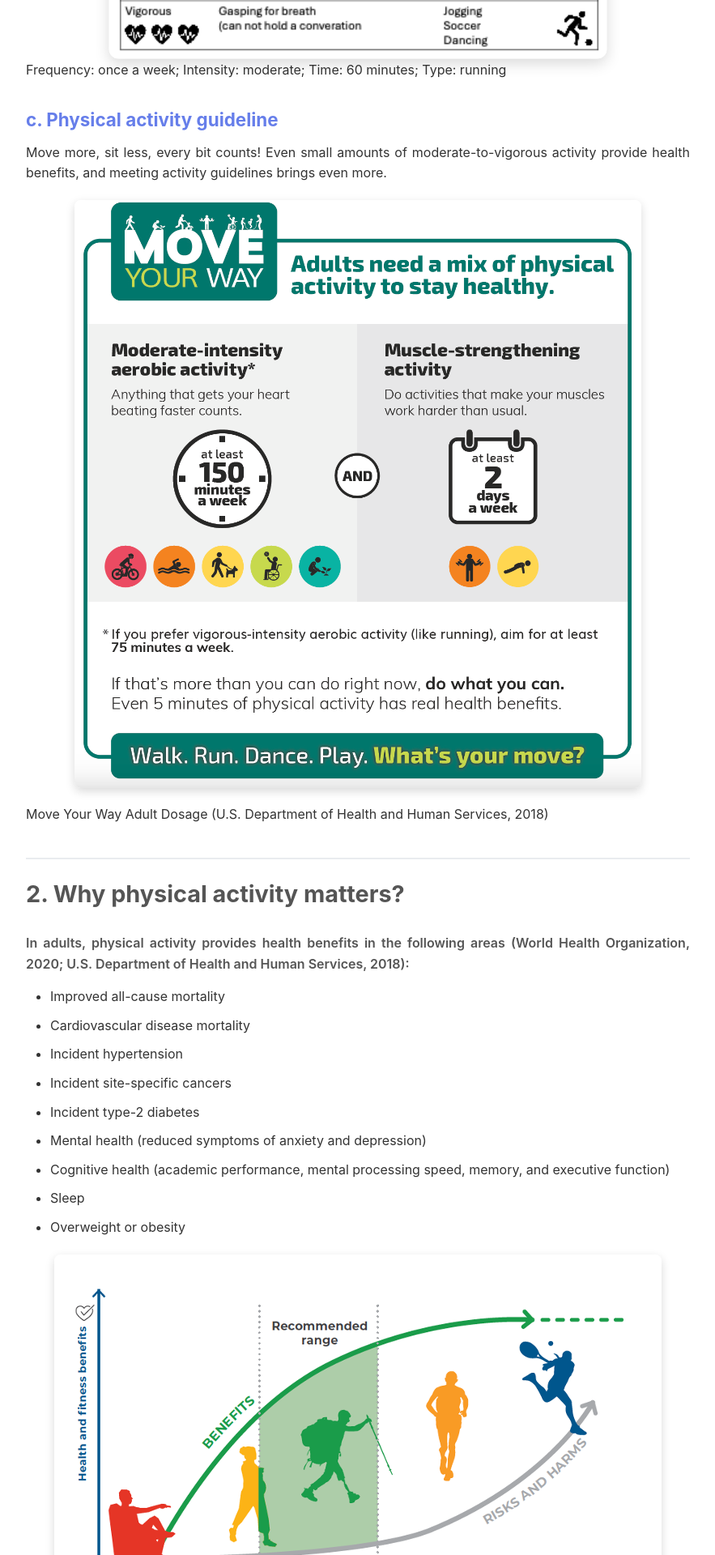
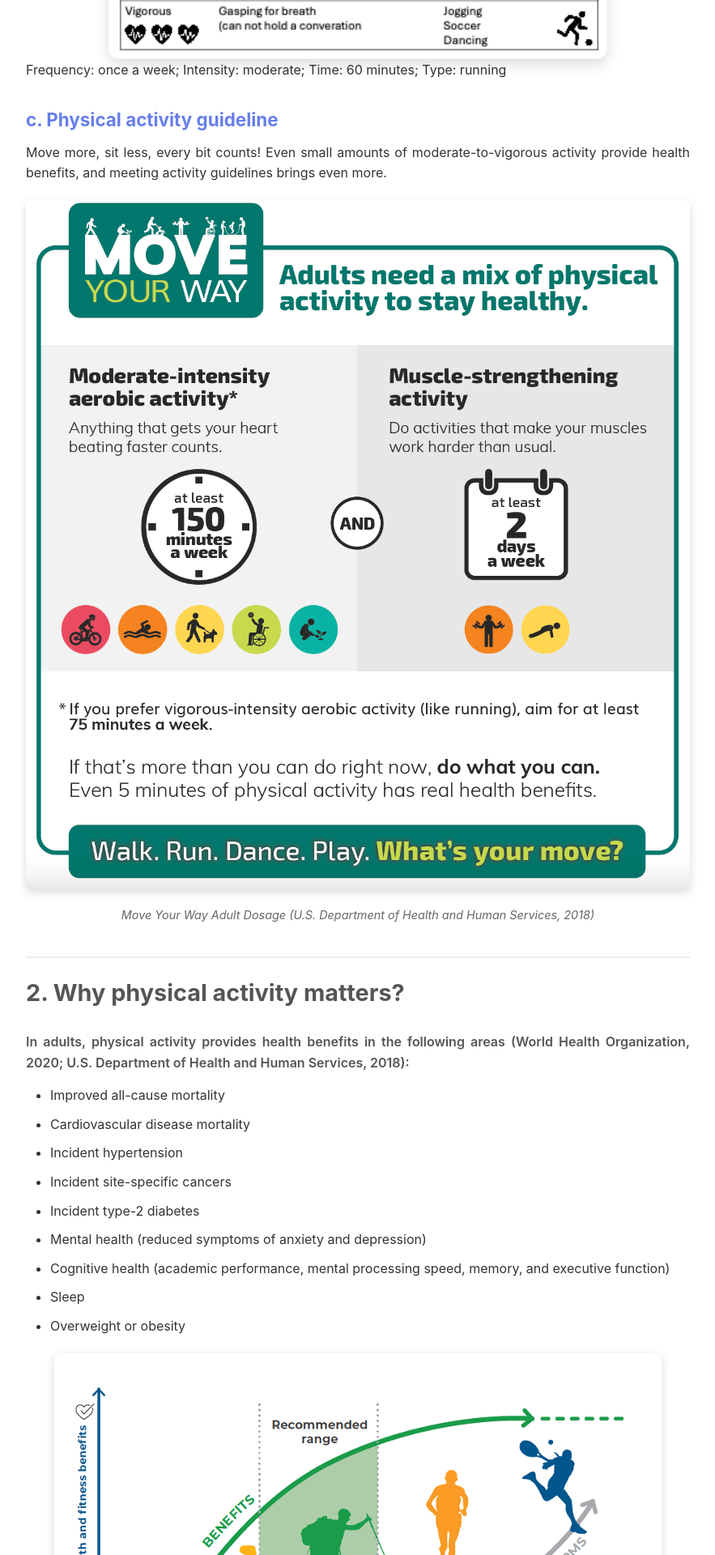
Before and after one commit to liangyahan-physical-education/liangyahan-physical-education.github.io, a Jekyll site: the page built from index.md, in a window 1280 px wide. Shown: the part 1330-3250 px from the top of the page at 81% size, without its empty margins (198-1081 px from the left). Built offline with Jekyll 4.4.1, drawn with Linux system fonts in a browser that asks for light colours.

Commit message:
将Move Your Way图片下方的文字设置为caption，确保居中显示

```diff
--- a/index.md
+++ b/index.md
@@ -31,10 +31,10 @@ Frequency: once a week; Intensity: moderate; Time: 60 minutes; Type: running
 Move more, sit less, every bit counts! Even small amounts of moderate-to-vigorous activity provide health benefits, and meeting activity guidelines brings even more.
 
 
-![Move Your Way]({{ '/pics/move_your_way.png' | relative_url }})
-
-
-Move Your Way Adult Dosage (U.S. Department of Health and Human Services, 2018)
+<figure>
+<img src="{{ '/pics/move_your_way.png' | relative_url }}" alt="Move Your Way" style="max-width: 100%; height: auto; display: block; margin: 20px auto;">
+<figcaption>Move Your Way Adult Dosage (U.S. Department of Health and Human Services, 2018)</figcaption>
+</figure>
 
 ## 2. Why physical activity matters?
 In adults, physical activity provides health benefits in the following areas (World Health Organization, 2020; U.S. Department of Health and Human Services, 2018):
```
